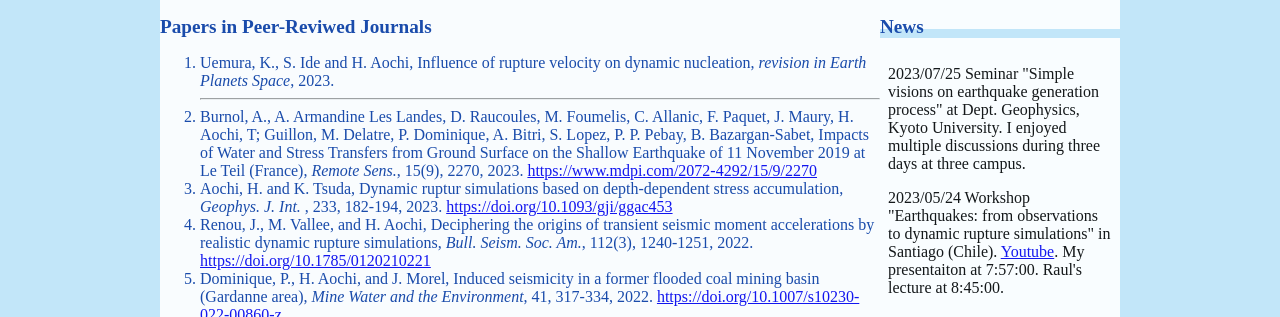
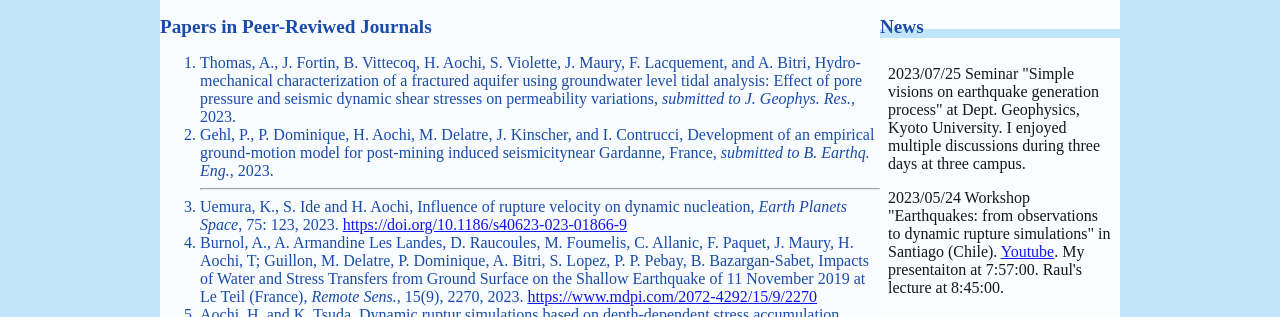
Before and after one commit to aochihi/aochihi.github.io, a plain HTML site: page publication_3.html in a window 1280 px wide. Shown: the part 125-442 px from the top of the page. Drawn offline with Linux system fonts and the light colour scheme.

Commit message:
Add files via upload

```diff
--- a/publication_3.html
+++ b/publication_3.html
@@ -100,10 +100,14 @@ $('.slimmenu').slimmenu(
           <div id="context">
         <h2>Papers in Peer-Reviwed Journals</h2>
 <ol>
+<li>Thomas, A., J. Fortin, B. Vittecoq, H. Aochi, S. Violette, J. Maury, F. Lacquement, and A. Bitri, Hydro-mechanical characterization of a fractured aquifer using groundwater level tidal analysis: Effect of pore pressure and seismic dynamic shear stresses on permeability variations, <i>submitted to J. Geophys. Res.</i>, 2023.
+
+<li>Gehl, P., P. Dominique, H. Aochi, M. Delatre, J. Kinscher, and I. Contrucci, Development of an empirical ground-motion model for post-mining induced seismicitynear Gardanne, France, <i>submitted to B. Earthq. Eng.</i>, 2023.
+<hr>
+
 <li>Uemura, K., S. Ide and H. Aochi, Influence of rupture velocity on dynamic nucleation,
-	<i>revision in Earth Planets Space</i>, 2023.
+	<i>Earth Planets Space</i>, 75: 123, 2023. <a href="https://earth-planets-space.springeropen.com/articles/10.1186/s40623-023-01866-9" target="_blank">https://doi.org/10.1186/s40623-023-01866-9</a>
 
-<hr>
 <li>Burnol, A., A. Armandine Les Landes, D. Raucoules, M. Foumelis, C. Allanic, F. Paquet, J. Maury, H. Aochi, T; Guillon, M. Delatre, P. Dominique, A. Bitri, S. Lopez, P. P. Pebay, B. Bazargan-Sabet, Impacts of Water and Stress Transfers from Ground Surface on the Shallow Earthquake of 11 November 2019 at Le Teil (France), <i>Remote Sens.</i>, 15(9), 2270, 2023. <a href="https://doi.org/10.3390/rs15092270" target="_blank">https://www.mdpi.com/2072-4292/15/9/2270</a>
 
 <li>Aochi, H. and K. Tsuda, Dynamic ruptur simulations based on depth-dependent stress accumulation, <i>Geophys. J. Int. </i>, 233, 182-194, 2023. <a href="https://doi.org/10.1093/gji/ggac453" target="_blank">https://doi.org/10.1093/gji/ggac453</a>
```
